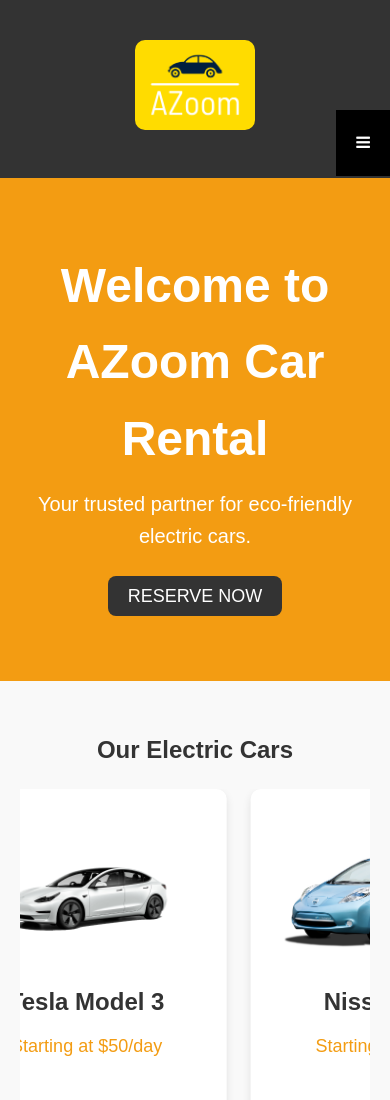
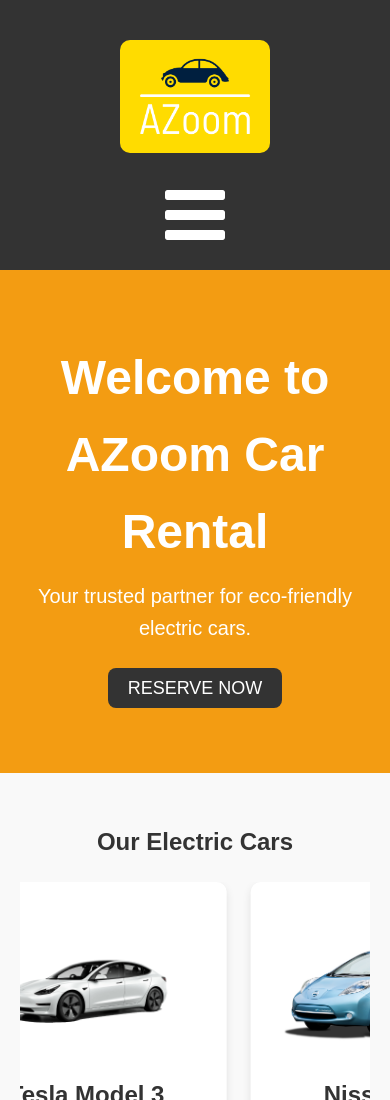
Before and after one commit to OCodeJK/AZoom-Car-Rental, a plain HTML site: page index.html in a window 390 px wide. Shown: the top 1100 px of the page. Drawn offline with Linux system fonts and the light colour scheme.

Commit message:
improved hamburger UI design

```diff
--- a/index.html
+++ b/index.html
@@ -16,9 +16,13 @@
         <div id="logo">
             <a href="index.html"><img src="resources/images/azoom_logo.png" alt="AZoom Car Rental Logo"></a>
         </div>
-        <a href="javascript:void(0);" class="icon" onclick="myFunction()">
-            <i class="fa fa-bars"></i>
-        </a>
+        <div id="hamburger_icon">
+            <a href="javascript:void(0);" class="icon" onclick="hamburger()"><i class="fa fa-bars" style="font-size:70px; color:white"></i></a>
+        </div>
+        <div id="cross_icon" class="hidden">
+            <a href="javascript:void(0);" class="icon" onclick="cross()"><i class="fa fa-close" style="font-size:70px; color:white;"></i></a>
+        </div>
+
         <nav>
             <ul id="links">
                 <li><a href="index.html">Home</a></li>
@@ -27,7 +31,6 @@
                 <li><a href="login.html">Login</a></li>
                 <li><a href="#contact">About Us</a></li>
             </ul>
-
         </nav>
     </header>
 
@@ -136,13 +139,31 @@
             return regex.test(cardNumber);
         }
 
-        function myFunction(){
-            var x = document.getElementById("links");
-            if (x.style.display ==="block"){
-                x.style.display = "none";
-            } else {
-                x.style.display = "block";
+        function hamburger(){
+            var links = document.getElementById("links");
+            var hamburger = document.getElementById("hamburger_icon");
+            var cross = document.getElementById("cross_icon");
+
+            if (links.style.display === "block"){
+                links.style.display = "none";
             }
+            else {
+                links.style.display = "block";
+                hamburger.style.display = "none";
+                cross.style.display = "block";
+            }
+        }
+        function cross(){
+            var cross = document.getElementById("cross_icon");
+            var hamburger = document.getElementById("hamburger_icon");
+            var links = document.getElementById("links");
+
+            if (cross.style.display ==="block"){
+                cross.style.display = "none";
+                hamburger.style.display = "block";
+                links.style.display = "none";
+            }
+
         }
     </script>
 </body>
--- a/style.css
+++ b/style.css
@@ -34,6 +34,7 @@ html {
     margin: 20px 0;
 }
 
+
 #logo img {
     width: 150px;
     height: auto;
@@ -45,11 +46,7 @@ html {
     transform: scale(1.05);
 }
 
-@media (max-width: 768px) {
-    #logo img {
-        width: 120px;
-    }
-}
+
 
 /* Body */
 body {
@@ -91,32 +88,21 @@ nav ul li a:hover {
     color: #f39c12;
 }
 
-.icon {
-    background: black;
-    color:white;
-    display:block;
-    position:absolute;
-    right:0px;
-    top:110px;
-    padding:20px;
-    width:auto;
-    height:auto;
-}
 
-
-@media screen and (min-width: 1600px) {
+@media screen and (min-width: 768px) {
     .icon {
-        display:none;
+        display: none;
     }
 }
 
-
-@media screen and (max-width: 430px) {
+@media screen and (max-width: 760px) {
     #links {
         display:none;
     }
     #links a {
         display:block;
+        border-bottom: 2px solid lightgrey;
+        border-radius: 25px;
     }
 }
 
@@ -380,3 +366,7 @@ footer {
 .login_container a:hover {
     text-decoration: underline;
 }
+
+.hidden {
+    display:none;
+}
```
